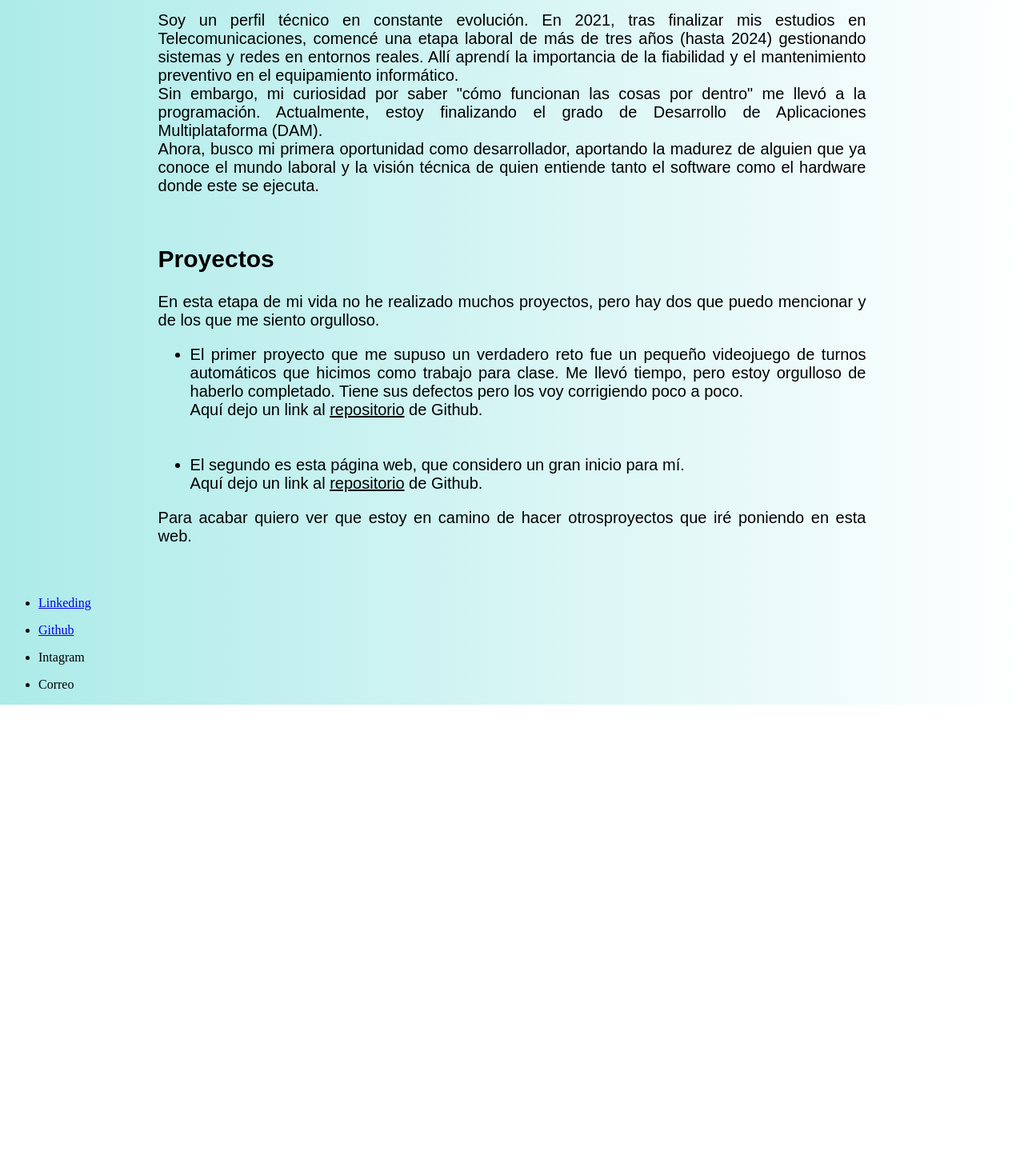
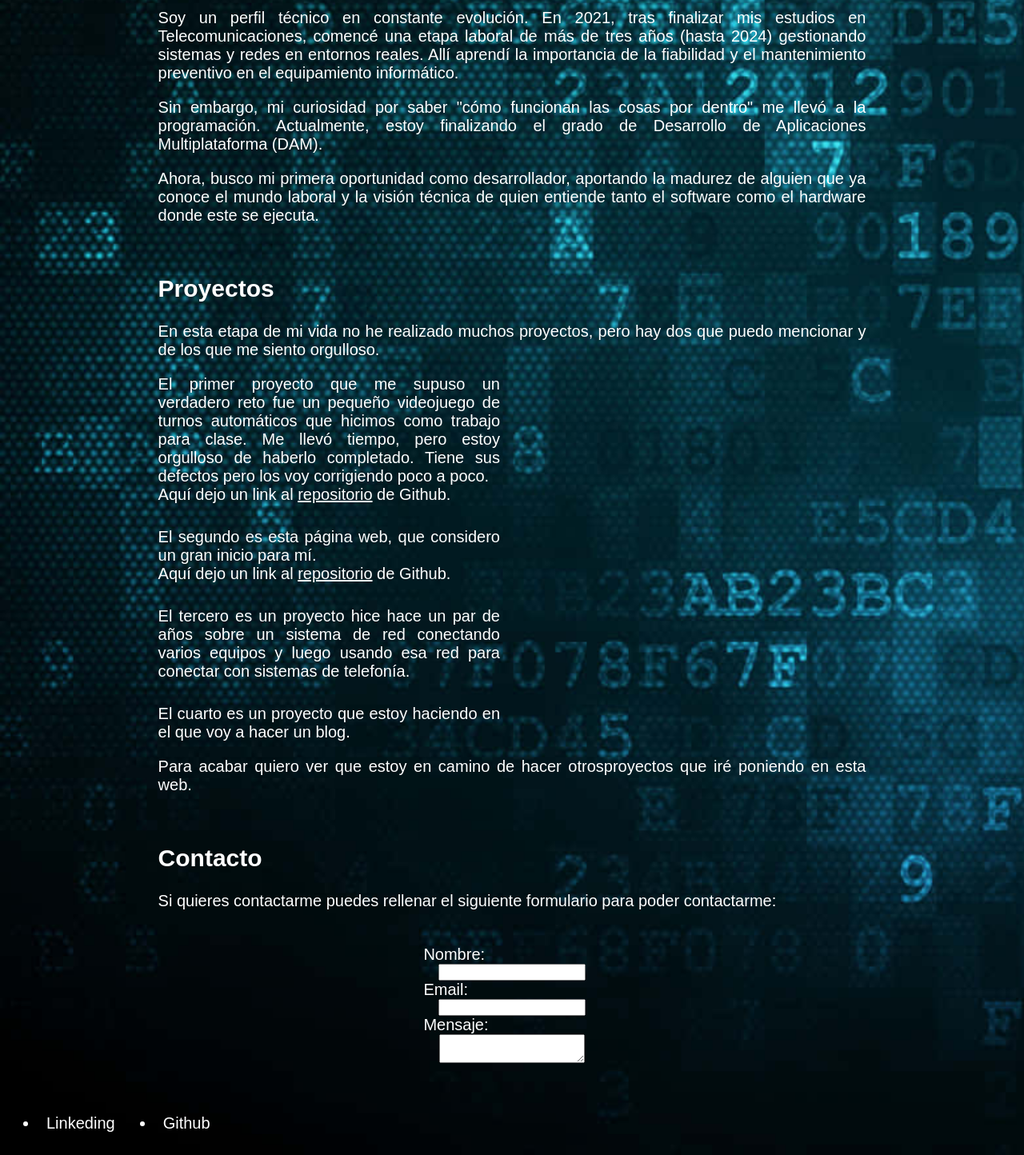
Before and after one commit to dav1ch1n/Portfolio, a plain HTML site: page index.html in a window 1280 px wide. Shown: the part 651-2095 px from the top of the page at 80% size. Before the commit the page ends 1532 px from the top, so only its background shows below. Drawn offline with Linux system fonts and the light colour scheme.

Commit message:
cambios 15-12-25

```diff
--- a/index.html
+++ b/index.html
@@ -15,10 +15,20 @@
 
 <body class="cuerpo">
     <header class="indice">
-        <img class="icono" src="./favicon.ico" alt="lista">
+
+        <input type="checkbox" id="menu-toggle" class="menu-toggle">
+
+        <div class="header-top">
+            <img class="icono" src="./favicon.ico" alt="lista">
+
+            <label for="menu-toggle" class="menu-icon">
+                <img class="menu-img" src="./icono.png" alt="lista">
+            </label>
+        </div>
+
         <nav class="nav-indice">
             <ul>
-                <li><a href="#">Inicio</a></li>
+                <li><a href="#foto-perfil">Inicio</a></li>
             </ul>
             <ul>
                 <li><a href="#sobre-mi">Sobre mí</a></li>
@@ -27,10 +37,9 @@
                 <li><a href="#proyecto">Proyectos</a></li>
             </ul>
             <ul>
-                <li><a href="#trabajo">Trabajo</a></li>
+                <li><a href="#contacto">Contacto</a></li>
             </ul>
         </nav>
-        <img class="menu" src="./icono.png" alt="lista">
     </header>
     <main>
         <div class="presentacion">
@@ -40,17 +49,19 @@
         <section class="contenido">
             <h2 id="sobre-mi">Sobre mí</h2>
             <article id="texto-presentacion">
-                Soy un perfil técnico en constante evolución. En 2021, tras finalizar mis estudios en
-                Telecomunicaciones, comencé una etapa laboral de más de tres años (hasta 2024) gestionando sistemas y
-                redes en entornos reales. Allí aprendí la importancia de la fiabilidad y el mantenimiento preventivo en
-                el equipamiento informático.
-                <br>
-                Sin embargo, mi curiosidad por saber "cómo funcionan las cosas por dentro" me llevó a la programación.
-                Actualmente, estoy finalizando el grado de Desarrollo de Aplicaciones Multiplataforma (DAM).
-                <br>
-                Ahora, busco mi primera oportunidad como desarrollador, aportando la madurez de alguien que ya conoce el
-                mundo laboral y la visión técnica de quien entiende tanto el software como el hardware donde este se
-                ejecuta.
+                <p>Soy un perfil técnico en constante evolución. En 2021, tras finalizar mis estudios en
+                    Telecomunicaciones, comencé una etapa laboral de más de tres años (hasta 2024) gestionando sistemas
+                    y
+                    redes en entornos reales. Allí aprendí la importancia de la fiabilidad y el mantenimiento preventivo
+                    en
+                    el equipamiento informático.</p>
+                <p>Sin embargo, mi curiosidad por saber "cómo funcionan las cosas por dentro" me llevó a la
+                    programación.
+                    Actualmente, estoy finalizando el grado de Desarrollo de Aplicaciones Multiplataforma (DAM).</p>
+                <p>Ahora, busco mi primera oportunidad como desarrollador, aportando la madurez de alguien que ya conoce
+                    el
+                    mundo laboral y la visión técnica de quien entiende tanto el software como el hardware donde este se
+                    ejecuta.</p>
             </article>
         </section>
         <section class="proyectos">
@@ -75,30 +86,46 @@
                     <br>
                     Aquí dejo un link al <a href="https://github.com/dav1ch1n/Portfolio.git">repositorio</a> de Github.
                 </li>
+                <br>
+                <br>
+                <li>
+                    El tercero es un proyecto hice hace un par de años sobre un sistema de red conectando varios equipos
+                    y luego usando esa red para conectar con sistemas de telefonía.
+                </li>
+                <br>
+                <br>
+                <li>
+                    El cuarto es un proyecto que estoy haciendo en el que voy a hacer un blog.
+                </li>
             </ul>
             <article>
                 Para acabar quiero ver que estoy en camino de hacer otrosproyectos que iré poniendo en esta web.
             </article>
 
         </section>
+        <section id="contacto">
+            <h2>Contacto</h2>
+            <article>
+                <p id="texto">Si quieres contactarme puedes rellenar el siguiente formulario para poder contactarme:</p>
+                <form class="formulario" action="">
+                    <label for="nombre">Nombre:</label>
+                    <input type="text" id="nombre" name="nombre">
+                    <label for="email">Email:</label>
+                    <input type="email" id="email" name="email">
+                    <label for="mensaje">Mensaje:</label>
+                    <textarea id="mensaje" name="mensaje"></textarea>
+                    <!--<input type="submit" value="Enviar">-->
+                </form>
+            </article>
+        </section>
     </main>
-
-
-
-
     <footer>
         <nav class="Pie-de-pagina">
-            <ul>
+            <ul class="redes">
                 <li><a href="https://www.linkedin.com/in/david-gutierrez-liceras-27b397337">Linkeding</a></li>
             </ul>
-            <ul>
+            <ul class="redes">
                 <li><a href="https://github.com/dav1ch1n">Github</a></li>
-            </ul>
-            <ul>
-                <li>Intagram</li>
-            </ul>
-            <ul>
-                <li>Correo</li>
             </ul>
         </nav>
     </footer>
--- a/style.css
+++ b/style.css
@@ -1,10 +1,18 @@
+html {
+    font-size: 16px;
+}
+
 :root {
     --font-family: Arial, Helvetica, sans-serif;
-    --color-link: black;
+    --color-link: white;
 }
 
 body {
-    background: linear-gradient(to right, rgb(172, 235, 233), rgb(255, 255, 255));
+    background-image: url("./fondo.jpg");
+    background-repeat: no-repeat;
+    background-size: cover;
+    color: white;
+    /*background: linear-gradient(to right, rgb(172, 235, 233), rgb(255, 255, 255));*/
 }
 
 
@@ -12,6 +20,12 @@ body {
 /* Header */
 header {
     display: flex;
+
+}
+
+.menu-icon,
+.menu-toggle {
+    display: none;
 }
 
 .icono {
@@ -34,6 +48,19 @@ header {
     align-content: left;
     flex-wrap: wrap;
     font-size: 20px;
+    color: white;
+}
+
+.nav-indice ul {
+    list-style: none;
+    margin: 0 10px;
+    padding: 0;
+}
+
+.nav-indice a {
+    color: inherit;
+    text-decoration: none;
+    padding: 5px 10px;
 }
 
 /* Main*/
@@ -51,7 +78,7 @@ header {
     text-align: center;
     font-family: var(--font-family);
     font-size: 80px;
-    color: rgb(0, 0, 0);
+    color: white;
 }
 
 .contenido {
@@ -88,21 +115,155 @@ a[href="https://github.com/dav1ch1n/Portfolio.git"] {
 
 }
 
+.proyectos ul {
+    list-style: none;
+    padding: 0;
+    display: grid;
+    grid-template-columns: repeat(2, 1fr);
+    gap: 30px;
+    margin-top: 20px;
+}
+
+.formulario {
+    display: flex;
+    flex-direction: column;
+    align-content: center;
+    justify-content: center;
+    margin-left: auto;
+    margin-right: auto;
+    margin-top: 5%;
+    margin-bottom: 5%;
+    width: 25%;
+}
+
+#contacto {
+    text-align: justify;
+    justify-content: center;
+    font-family: var(--font-family);
+    margin-left: 15%;
+    margin-right: 15%;
+    font-size: 20px;
+}
+
+input {
+    margin-bottom: 10%;
+    margin: auto;
+    justify-content: justify;
+    text-align: justify;
+    align-content: justify;
+    width: 500px;
+    max-width: 80%;
+}
+
+textarea {
+    justify-content: justify;
+    margin-bottom: 10%;
+    margin: auto;
+    text-align: justify;
+    width: 500px;
+    max-width: 80%;
+
+}
+
+/*Pie de página*/
+.Pie-de-pagina {
+    display: flex;
+    font-family: var(--font-family);
+    padding: 0;
+    justify-content: left;
+    align-content: center;
+    font-size: 20px;
+}
+
+.redes ul {
+    list-style: none;
+    margin: 0 10px;
+    padding: 0;
+}
+
+.redes a {
+    color: inherit;
+    text-decoration: none;
+    padding: 5px 10px;
+}
+
 @media screen and (max-width: 600px) {
+
     body {
-        background: rgb(118, 215, 163);
+        background-image: url("./fondo.jpg");
+        background-repeat: no-repeat;
+        background-size: cover;
+        color: white;
+        /*background: linear-gradient(to right, rgb(172, 235, 233), rgb(255, 255, 255));*/
+    }
+
+    .indice {
+        flex-direction: column;
+        padding: 0;
+    }
+
+    /* Contenedor de la barra superior (Logo y Botón) */
+    .header-top {
+        display: flex;
+        justify-content: space-between;
+        align-items: center;
+        width: 100%;
+        padding: 10px 20px;
+        /* Devuelve el padding aquí para separar de los bordes */
     }
 
     .icono {
         display: none;
     }
 
-    .nav-indice {
-        display: none;
+    .menu-icon {
+        display: block;
+        cursor: pointer;
     }
 
-    .menu {
+    .menu-img {
+        width: 60px;
+        height: 60px;
         display: block;
-        align-content: left;
+    }
+
+    .nav-indice {
+        display: block;
+        height: 0;
+        overflow: hidden;
+        width: 100%;
+        background-color: #555;
+        transition: height 0.3s ease-out;
+        box-shadow: 0 4px 8px rgba(0, 0, 0, 0.2);
+    }
+
+    .nav-indice ul {
+        margin: 0;
+        text-align: center;
+        border-top: 1px solid #777;
+    }
+
+    .nav-indice a {
+        display: block;
+        padding: 15px;
+    }
+
+    .menu-toggle:checked~.nav-indice {
+        height: 250px;
+    }
+
+    .proyectos ul {
+        grid-template-columns: 1fr;
+        gap: 20px;
+    }
+
+    .proyectos {
+        margin-left: 5%;
+        margin-right: 5%;
+    }
+
+    .proyectos {
+        margin-left: 5%;
+        margin-right: 5%;
     }
 }
```
Also changed, not shown: fondo.jpg (added), icono.png.
